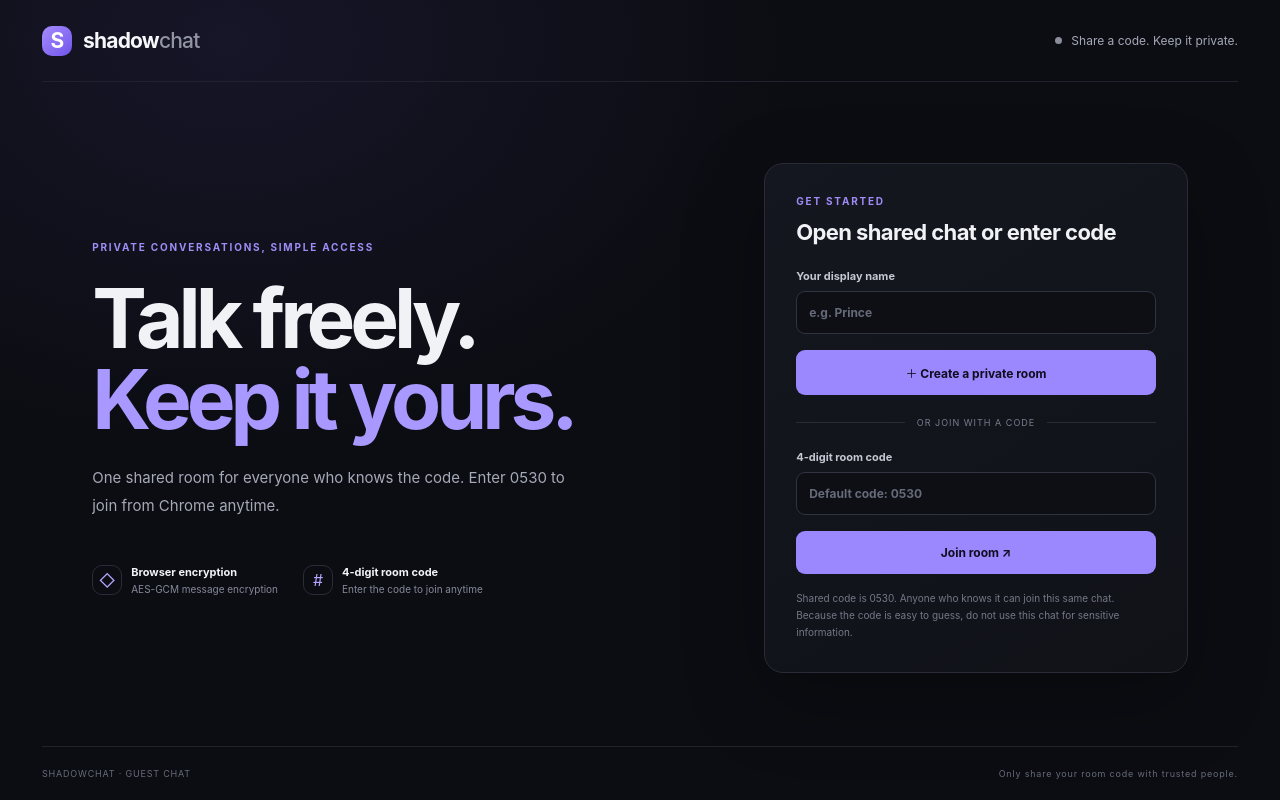
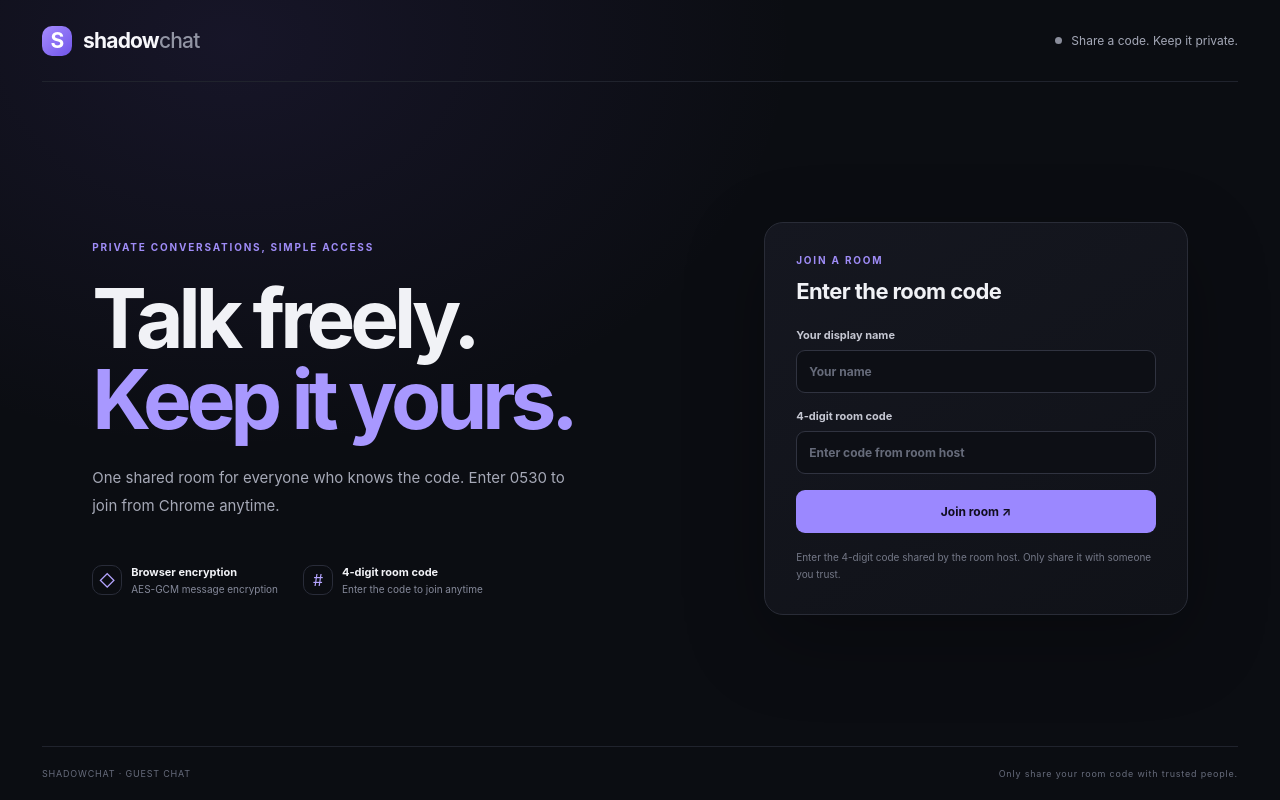
Before and after one commit to princeyadavwansi/Mywebsite-, a React (Vite) app in the folder shadowchat/: page / in a window 1280 px wide. Built offline with nearby package versions, Linux system fonts and the light colour scheme.

Commit message:
Separate room host and guest entry screens

```diff
--- a/shadowchat/src/App.tsx
+++ b/shadowchat/src/App.tsx
@@ -35,6 +35,8 @@ function readHash() {
 }
 export default function App() {
   const initial = readHash();
+  const hostMode = new URLSearchParams(window.location.search).get("host") === "1" || localStorage.getItem("shadowchat_role") === "host";
+  if (new URLSearchParams(window.location.search).get("host") === "1") localStorage.setItem("shadowchat_role", "host");
   const [code, setCode] = useState(() => initial.code || localStorage.getItem("shadowchat_code") || "");
   const [key, setKey] = useState(() => localStorage.getItem("shadowchat_key") || initial.key);
   const [name, setName] = useState(localStorage.getItem("shadowchat_name") || "");
@@ -137,7 +139,7 @@ export default function App() {
   return <main className="guest-app">
     <header className="guest-header"><a className="brand" href="#"><span className="brand-mark">S</span><span>shadow<span className="brand-light">chat</span></span></a><span className="top-status"><i className={session ? "status-dot online" : "status-dot"}/>{session ? "Private room connected" : "Share a code. Keep it private."}</span></header>
     {!session ? <section className="guest-welcome"><div className="guest-hero"><div className="eyebrow">PRIVATE CONVERSATIONS, SIMPLE ACCESS</div><h1>Talk freely.<br/><em>Keep it yours.</em></h1><p className="intro">One shared room for everyone who knows the code. Enter 0530 to join from Chrome anytime.</p><div className="feature-row"><div><span className="feature-icon">◇</span><strong>Browser encryption</strong><small>AES-GCM message encryption</small></div><div><span className="feature-icon">#</span><strong>4-digit room code</strong><small>Enter the code to join anytime</small></div></div></div>
-      <div className="guest-card"><div className="card-kicker">GET STARTED</div><h2>Open shared chat or enter code</h2><label>Your display name<input value={name} onChange={e=>setName(e.target.value)} placeholder="e.g. Prince" maxLength={40}/></label><button className="primary-button" disabled={busy} onClick={()=>void createRoom()}>{busy ? "Creating room…" : "＋ Create a private room"}</button><div className="guest-divider"><span>OR JOIN WITH A CODE</span></div><form onSubmit={joinRoom}><label>4-digit room code<input value={code} onChange={e=>setCode(e.target.value.replace(/\D/g,"").slice(0,4))} placeholder="Default code: 0530" inputMode="numeric" maxLength={4} pattern="[0-9]{4}" required/></label><button className="primary-button" disabled={busy}>{busy ? "Joining…" : "Join room ↗"}</button></form><p className="fine-print">Shared code is 0530. Anyone who knows it can join this same chat. Because the code is easy to guess, do not use this chat for sensitive information.</p>{error && <p className="error-text">{error}</p>}</div>
+      <div className="guest-card"><div className="card-kicker">{hostMode ? "ROOM HOST" : "JOIN A ROOM"}</div><h2>{hostMode ? "Create your private room" : "Enter the room code"}</h2><label>Your display name<input value={name} onChange={e=>setName(e.target.value)} placeholder="Your name" maxLength={40}/></label>{hostMode ? <button className="primary-button" disabled={busy} onClick={()=>void createRoom()}>{busy ? "Creating room…" : "＋ Create a private room"}</button> : null}{!hostMode ? <form onSubmit={joinRoom}><label>4-digit room code<input value={code} onChange={e=>setCode(e.target.value.replace(/\D/g,"").slice(0,4))} placeholder="Enter code from room host" inputMode="numeric" maxLength={4} pattern="[0-9]{4}" required/></label><button className="primary-button" disabled={busy}>{busy ? "Joining…" : "Join room ↗"}</button></form> : null}<p className="fine-print">{hostMode ? "Create a room, then share its 4-digit code with the other person." : "Enter the 4-digit code shared by the room host. Only share it with someone you trust."}</p>{error && <p className="error-text">{error}</p>}</div>
     </section> : <section className="guest-chat"><div className="guest-chat-head"><div><div className="card-kicker">YOUR PRIVATE SPACE</div><h2>Conversation</h2><p>Signed in as <strong>{session.displayName}</strong></p><p className="presence-line">{members.filter(m=>m.id!==session.sessionId && m.online).length > 0 ? <><i className="status-dot online"/> {members.filter(m=>m.id!==session.sessionId && m.online).map(m=>m.displayName).join(", ")} online</> : <><i className="status-dot"/> Others offline</>}</p></div><div className="chat-actions"><div className="room-code-pill">ROOM CODE <strong>{code}</strong></div>{ownerToken && <button className="outline-button danger" onClick={()=>void revokeRoom()} disabled={busy}>Revoke room</button>}<button className="outline-button" onClick={leave}>Leave</button></div></div>
       <div className="security-banner"><span>◇</span><div><strong>Encrypted in your browser</strong><small>Messages stay in chat history and are not deleted when someone reads them. Read receipts and online status update while the chat is open. A 4-digit code is weak; avoid sensitive information.</small></div></div>
       <div className="timeline guest-timeline" ref={timeline}>{messages.length===0 ? <div className="empty-chat"><div className="empty-lock">◇</div><h3>Start the conversation.</h3><p>Tell your trusted person this room code so they can join from the website.</p></div> : messages.map(m=><div key={m.id} className={"message-row "+(m.mine?"mine":"")}><div className="message-stack">{!m.mine && <small className="sender">{m.sender}</small>}<div className="bubble">{m.body}</div><time>{m.time}</time>{m.mine && <small className="read-receipt">{members.some(member=>member.id!==session.sessionId && member.lastReadMessageId!==null && member.lastReadMessageId>=m.id) ? "Seen" : "Sent"}</small>}</div></div>)}</div>
```
